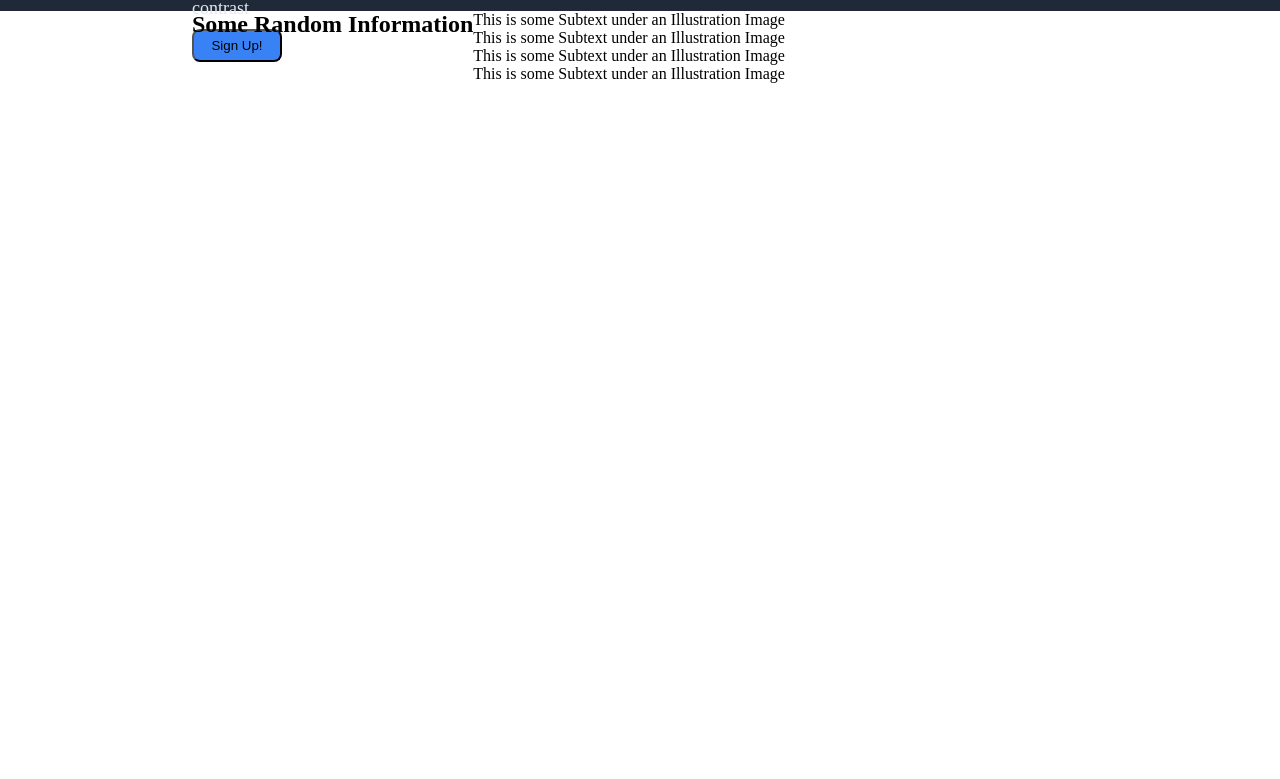
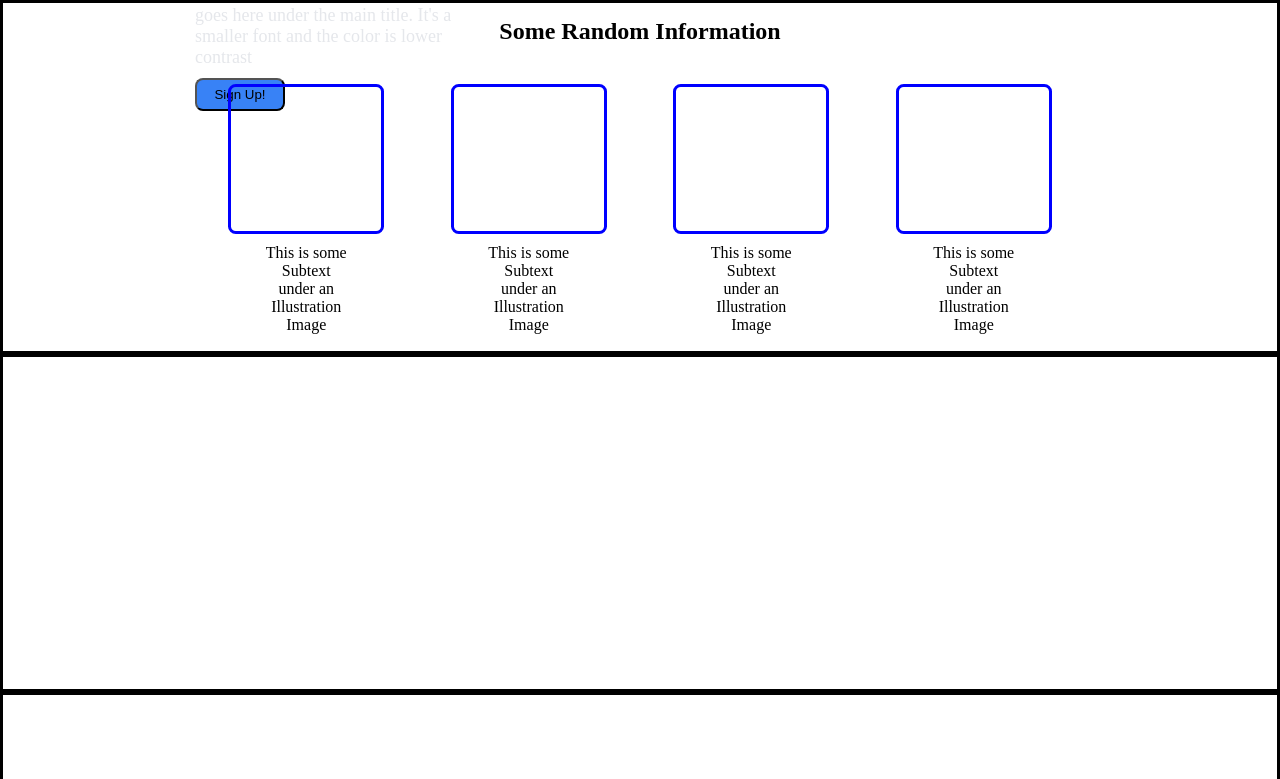
Before and after one commit to MrJgee/Odin-Landing-Page, a plain HTML site: page index.html in a window 1280 px wide. Shown: the part 369-1148 px from the top of the page. Drawn offline with Linux system fonts and the light colour scheme.

Commit message:
Section 2 Complete

```diff
--- a/styles.css
+++ b/styles.css
@@ -27,10 +27,10 @@ overflow: auto;
   display: flex;
   padding-right: 15%;
   padding-left: 15%;
-  min-height: 25%;
-  row-gap: 80px;
+  height: 25%;
   flex: 1;
   flex-wrap: wrap;
+  border: solid black;
 }
 
 .Top_Bar, .Hero_Section{
@@ -98,3 +98,40 @@ a:link, a:visited{
 .Hero_Left_Side p {
 color: white;
 }
+
+.section_2{
+  padding-top: 15px;
+}
+.section_2 .Heading {
+  width: 100%;
+  height: 15%;
+  text-align: center;
+  flex: 1;
+}
+.section_2 .Tiles {
+  display: flex;
+  flex: 1 1 100%;
+  justify-content: space-evenly;
+  height: 75%;
+}
+
+.section_2 .Tiles .tile{
+  display: flex;
+  flex-direction: column;
+  justify-content: center;
+  row-gap: 10px;
+}
+
+.section_2 .Card {
+  height: 150px;
+  width: 150px;
+  border-radius: 5%;
+  border: solid blue;
+  align-self: center;
+}
+
+.section_2 p {
+  text-align: center;
+  padding-left: 70px;
+  padding-right: 70px;
+}
```
